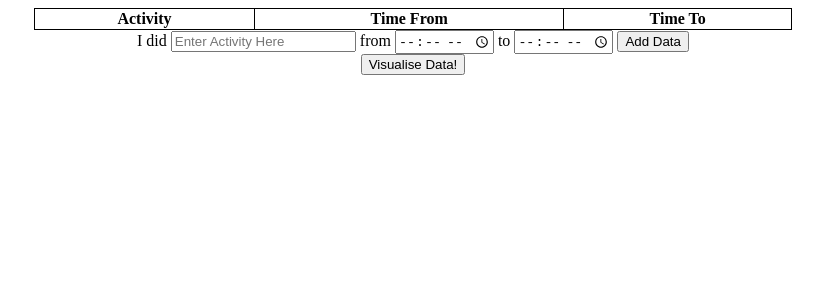
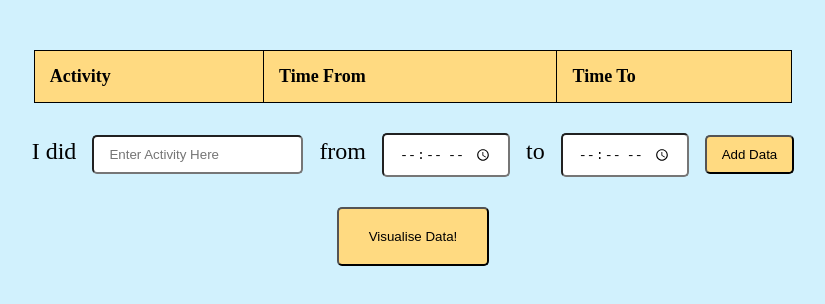
Before and after one commit to samuelfangjw/DataVisualiser, a plain HTML site: page index.html in a window 1280 px wide. Shown: the whole page, without its empty margins (227-1052 px from the left). Drawn offline with Linux system fonts and the light colour scheme.

Commit message:
Styled pages

```diff
--- a/styles.css
+++ b/styles.css
@@ -1,6 +1,20 @@
+/*
+#f7fdc3
+#d1f1fd
+#ffda81
+#d8d8d8
+#e9c7ff
+*/
+
+body {
+  background-color: #d1f1fd;
+}
+
 #table {
   width: 60%;
   margin: auto;
+  margin-top: 50px;
+  font-size: large;
 }
 
 table, th, td {
@@ -8,12 +22,51 @@ table, th, td {
   border-collapse: collapse;
 }
 
+th, td {
+  vertical-align: middle;
+  padding: 15px;
+  text-align: left;
+}
+
+tr:nth-child(even) {
+  background-color:	#f7fdc3;
+}
+
+tr:nth-child(odd) {
+  background-color: #ffda81;
+}
+
+th {
+  background-color: #ffda81;
+  /* color: white; */
+}
+
 #input {
   text-align: center;
+  margin: 30px;
+  font-size: x-large;
+}
+
+input{
+  padding: 10px 15px;
+  margin: auto 10px;
+  border-radius: 5px;
+}
+
+#add {
+  padding: 10px 15px;
+  background: #ffda81;
+  border-radius: 5px;
 }
 
 #buttoncontainer {
   text-align: center;
+}
+
+#generate {
+  padding: 20px 30px;
+  background: #ffda81;
+  border-radius: 5px;
 }
 
 #piechart {
```
